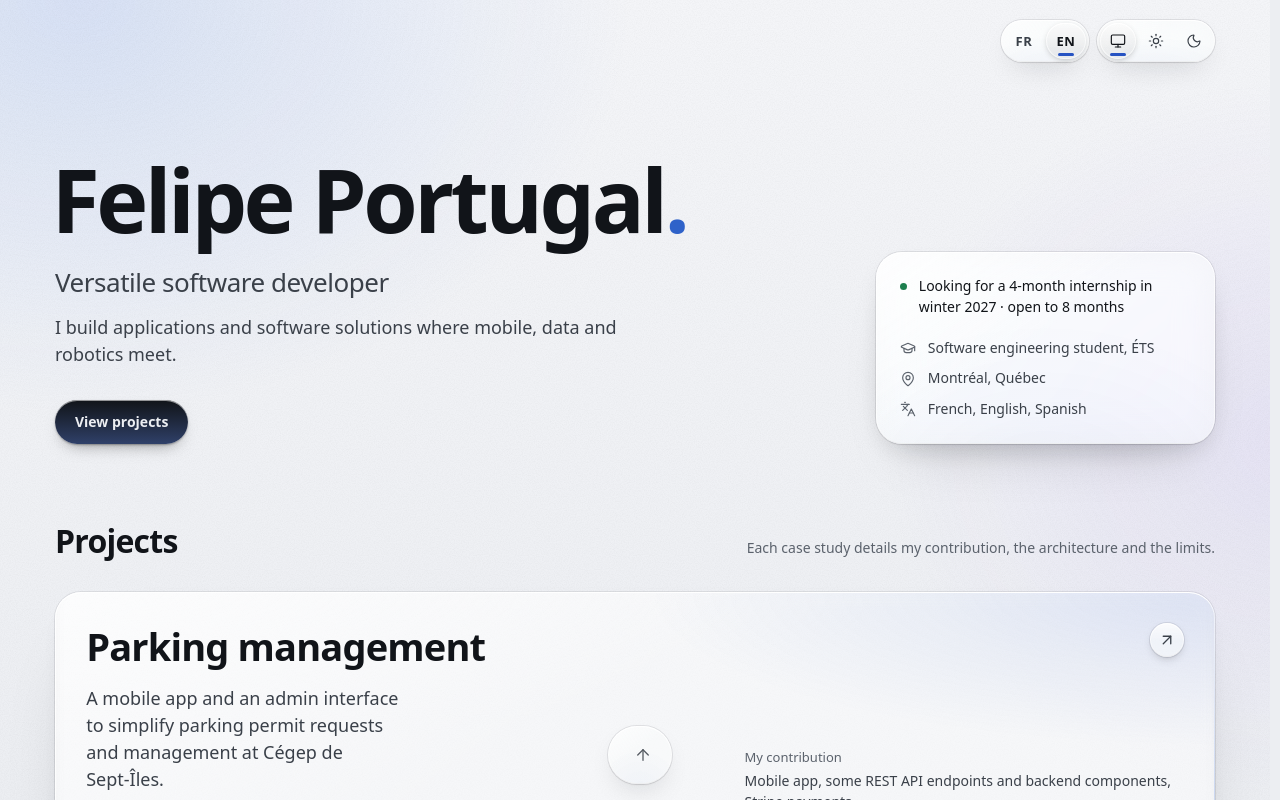
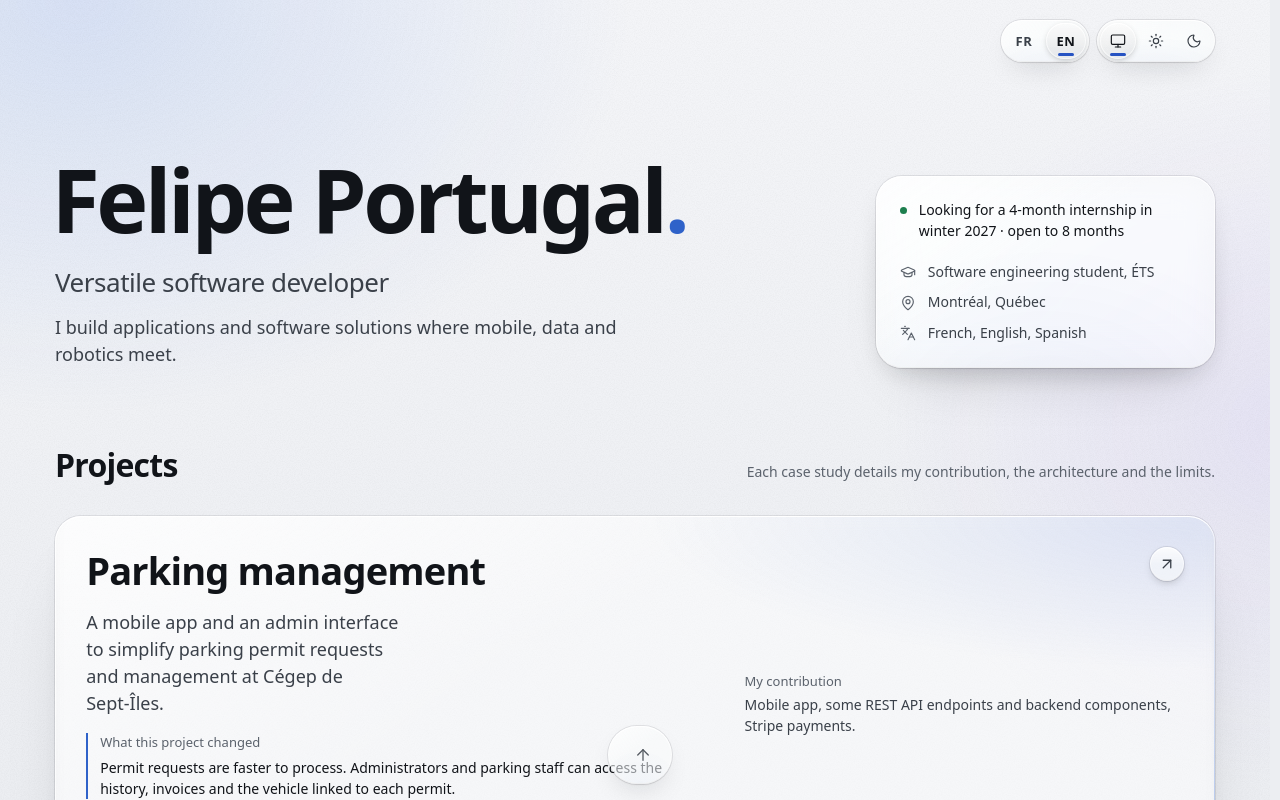
Before and after one commit to Felipe-Portugal/obsidian-glass, a React (Vite) app: page / in a window 1280 px wide. Shown: the top 800 px of the page. Built offline with nearby package versions, Linux system fonts and the light colour scheme.

Commit message:
Remove redundant projects hero link

```diff
--- a/src/i18n/ui.ts
+++ b/src/i18n/ui.ts
@@ -29,7 +29,6 @@ const fr = {
     study: 'Étudiant en génie logiciel, ÉTS',
     languages: 'Français, anglais, espagnol',
     status: 'Recherche un stage de 4\u00a0mois à l’hiver 2027 · ouvert à 8\u00a0mois',
-    seeProjects: 'Voir les projets',
     contact: 'Me contacter',
   },
   projects: {
@@ -198,7 +197,6 @@ const en: UiStrings = {
     study: 'Software engineering student, ÉTS',
     languages: 'French, English, Spanish',
     status: 'Looking for a 4-month internship in winter 2027 · open to 8 months',
-    seeProjects: 'View projects',
     contact: 'Contact me',
   },
   projects: {
--- a/src/sections/Hero.tsx
+++ b/src/sections/Hero.tsx
@@ -2,9 +2,7 @@ import { GraduationCap, Languages, MapPin } from 'lucide-react'
 import { profile } from '../data/profile'
 import { useLanguage } from '../i18n/LanguageProvider'
 
-/**
- * Présentation et accès direct aux projets ; les informations pratiques restent à droite.
- */
+/** Présentation et informations pratiques. */
 export function Hero() {
   const { t } = useLanguage()
   return (
@@ -15,9 +13,6 @@ export function Hero() {
         </h1>
         <p className="hero__role">{t.hero.role}</p>
         <p className="hero__lede">{t.hero.lede}</p>
-        <div className="hero__actions">
-          <a className="button button--primary" href="#projets">{t.hero.seeProjects}</a>
-        </div>
       </div>
       <div className="hero__side glass">
         <p className="hero__status">
--- a/src/styles/layout.css
+++ b/src/styles/layout.css
@@ -86,14 +86,6 @@ main:focus {
   color: var(--text-2);
 }
 
-.hero__actions {
-  display: flex;
-  flex-wrap: wrap;
-  align-items: center;
-  gap: var(--space-4);
-  margin-top: var(--space-4);
-}
-
 /* Une petite plaque flottante donne de la profondeur à l'en-tête. */
 .hero__side {
   display: grid;
@@ -176,11 +168,6 @@ main:focus {
   .hero__lede {
     font-size: var(--fs-md);
   }
-
-  .hero__actions {
-    margin-top: var(--space-2);
-  }
-
 }
 
 /* Grille bento */
```
